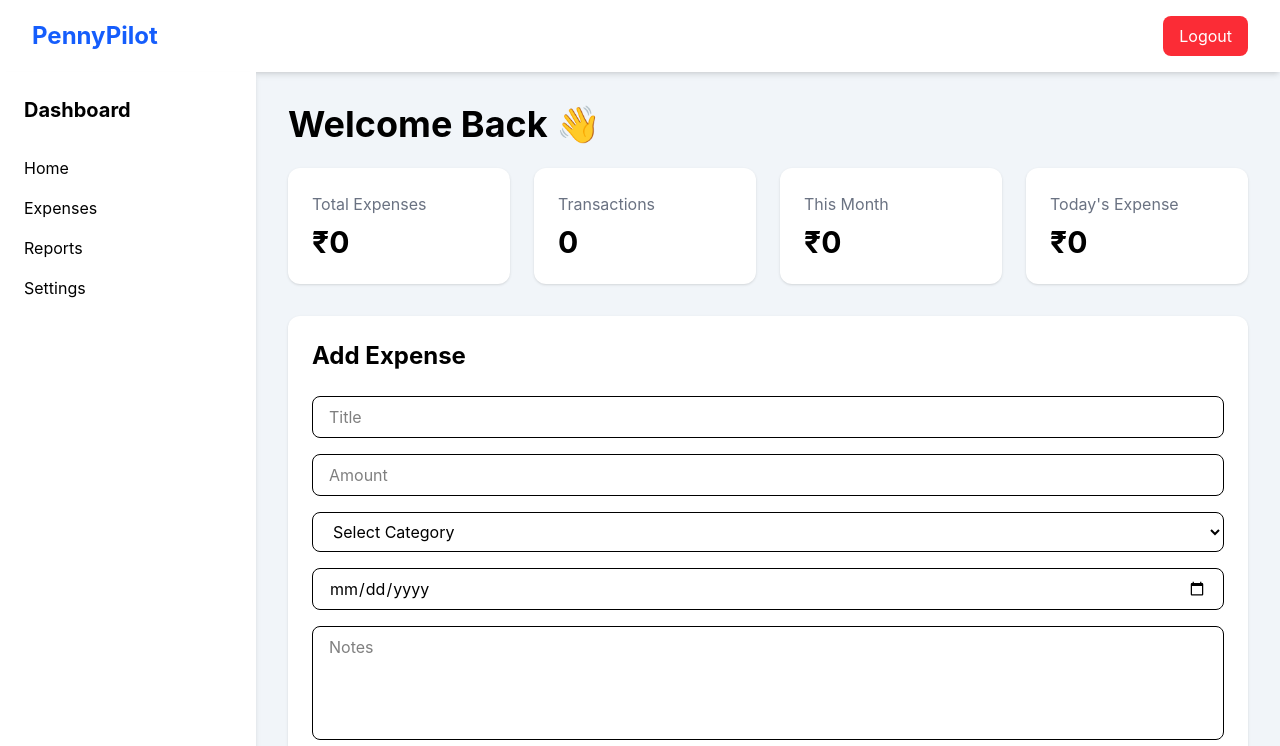
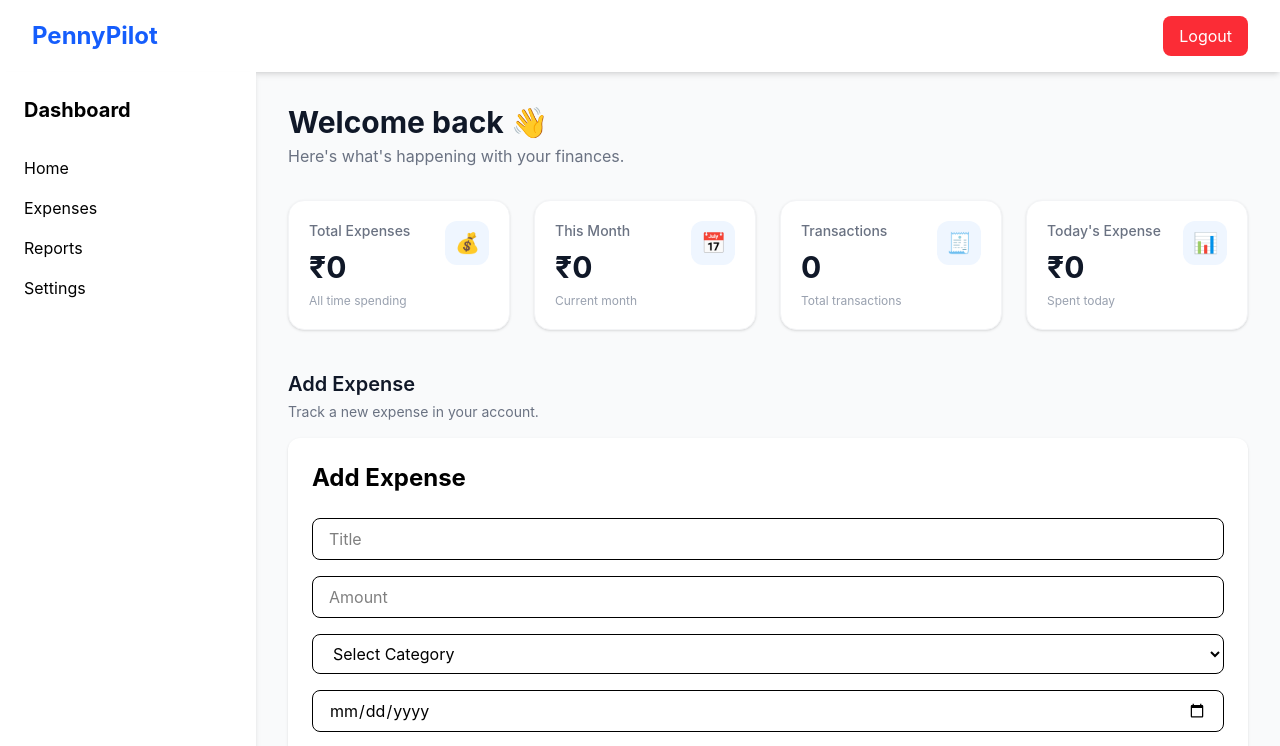
Before and after one commit to Nikhil7427/PennyPilot, a React app in the folder frontend/: page / in a window 1280 px wide. Shown: the top 746 px of the page. Built offline with nearby package versions, Linux system fonts and the light colour scheme; no server answers; sample sign-in values are in the browser's storage; the HTML template or start-up script is replaced by a standard one.

Commit message:
Polish dashboard layout and summary cards

```diff
--- a/frontend/src/components/dashboard/SummaryCard.jsx
+++ b/frontend/src/components/dashboard/SummaryCard.jsx
@@ -1,13 +1,30 @@
-function SummaryCard({title, value}) {
-    return(
-        <div className="bg-white shadow rounded-xl p-6">
-            <h2 className="text-gray-500">
-                {title}
-            </h2>
+function SummaryCard({ title, value, icon, description }) {
+    return (
+        <div className="group bg-white border border-gray-100 rounded-2xl p-5 shadow-sm hover:shadow-md transition-all duration-200">
 
-            <p className="text-3xl font-bold mt-2">
-                {value}
-            </p>
+            <div className="flex items-start justify-between gap-4">
+
+                <div className="min-w-0">
+                    <p className="text-sm font-medium text-gray-500">
+                        {title}
+                    </p>
+
+                    <p className="text-2xl sm:text-3xl font-bold text-gray-900 mt-2 truncate">
+                        {value}
+                    </p>
+
+                    {description && (
+                        <p className="text-xs text-gray-400 mt-2">
+                            {description}
+                        </p>
+                    )}
+                </div>
+
+                <div className="shrink-0 w-11 h-11 rounded-xl bg-blue-50 flex items-center justify-center text-xl group-hover:scale-105 transition-transform">
+                    {icon}
+                </div>
+
+            </div>
         </div>
     );
 }
--- a/frontend/src/pages/Dashboard.jsx
+++ b/frontend/src/pages/Dashboard.jsx
@@ -122,7 +122,7 @@ function Dashboard() {
     });
 
     return (
-        <div className="bg-slate-100 min-h-screen">
+        <div className="bg-gray-50 min-h-screen">
 
             <Navbar />
 
@@ -130,39 +130,66 @@ function Dashboard() {
 
                 <Sidebar />
 
-                <main className="flex-1 p-4 md:p-6 lg:p-8">
+                <main className="flex-1 min-w-0 p-4 sm:p-6 lg:p-8">
 
                     <div className="max-w-7xl mx-auto">
 
-                        <h1 className="text-2xl md:text-3xl lg:text-4xl font-bold mb-6">
-                            Welcome Back 👋
-                        </h1>
+                        <div className="mb-8">
+                            <h1 className="text-2xl sm:text-3xl font-bold text-gray-900">
+                                Welcome back 👋
+                            </h1>
 
-                        <div className="grid grid-cols-1 sm:grid-cols-2 lg:grid-cols-4 gap-6">
+                            <p className="text-gray-500 mt-1">
+                                Here's what's happening with your finances.
+                            </p>
+                        </div>
+
+                        <div className="grid grid-cols-1 sm:grid-cols-2 xl:grid-cols-4 gap-4 lg:gap-6">
 
                             <SummaryCard
                                 title="Total Expenses"
                                 value={`₹${totalExpenses.toLocaleString("en-IN")}`}
+                                icon="💰"
+                                description="All time spending"
+                            />
+
+                            <SummaryCard
+                                title="This Month"
+                                value={`₹${thisMonthExpenses.toLocaleString("en-IN")}`}
+                                icon="📅"
+                                description="Current month"
                             />
 
                             <SummaryCard
                                 title="Transactions"
                                 value={totalTransactions}
-                            />
-
-                            <SummaryCard
-                                title="This Month"
-                                value={`₹${thisMonthExpenses.toLocaleString("en-IN")}`}
+                                icon="🧾"
+                                description="Total transactions"
                             />
 
                             <SummaryCard
                                 title="Today's Expense"
                                 value={`₹${todaysExpenses.toLocaleString("en-IN")}`}
+                                icon="📊"
+                                description="Spent today"
                             />
 
                         </div>
 
-                        <div className="mt-8">
+                        <div className="mt-10">
+                            <div className="mb-4">
+                                <h2 className="text-xl font-semibold text-gray-900">
+                                    {editingExpense ? "Edit Expense" : "Add Expense"}
+                                </h2>
+
+                                <p className="text-sm text-gray-500 mt-1">
+                                    {editingExpense
+                                        ? "Update the details of your expense."
+                                        : "Track a new expense in your account."
+                                    }
+                                </p>
+                            </div>
+
                             <ExpenseForm
                                 onExpenseAdded={fetchExpenses}
                                 editingExpense={editingExpense}
@@ -170,17 +197,30 @@ function Dashboard() {
                             />
                         </div>
 
-                        <div className="mt-8">
+                        <div className="mt-10">
                             {loading ? (
-                                <div className="text-center py-10">
-                                    <p className="text-lg font-semibold animate-pulse">
-                                        Loading expenses...
-                                    </p>
+                                <div className="bg-white border border-gray-100 rounded-2xl p-10 text-center shadow-sm">
+                                    <div className="inline-flex items-center gap-2 text-gray-500">
+                                        <div className="w-5 h-5 border-2 border-blue-600 border-t-transparent rounded-full animate-spin"></div>
+                                        <span className="text-sm font-medium">
+                                            Loading expenses...
+                                        </span>
+                                    </div>
                                 </div>
                             ) : expenses.length === 0 ? (
                                 <EmptyState />
                             ) : (
                                 <>
+                                    <div className="mb-4">
+                                        <h2 className="text-xl font-semibold text-gray-900">
+                                            Recent Expenses
+                                        </h2>
+
+                                        <p className="text-sm text-gray-500 mt-1">
+                                            View and manage your latest transactions.
+                                        </p>
+                                    </div>
+
                                     <ExpenseTable
                                         expenses={expenses}
                                         onDelete={handleDelete}
```
